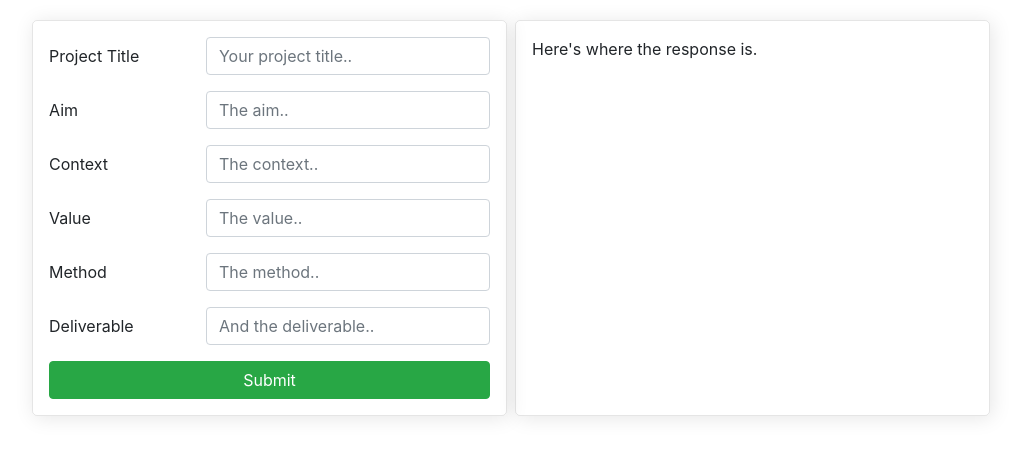
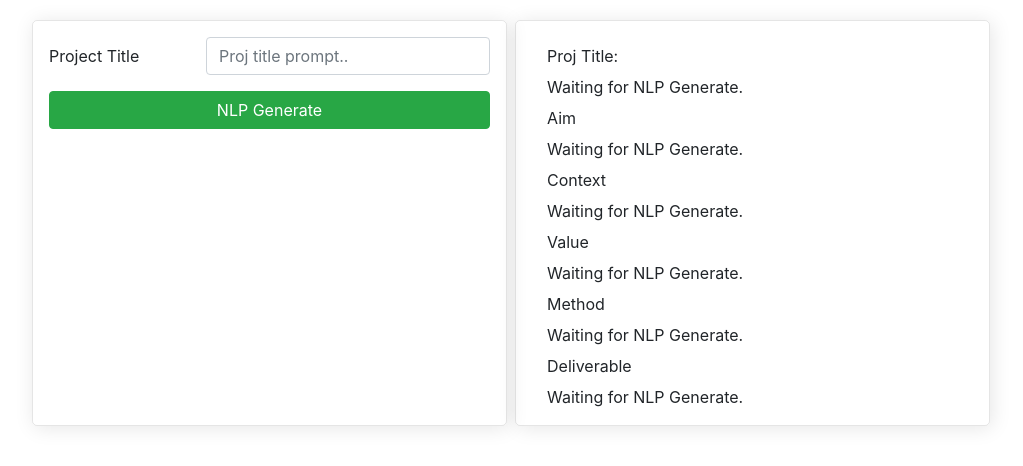
Before and after one commit to aggy-k/yj_fast_ai, a website built with webpack: page index.html in a window 1280 px wide. Shown: the whole page, without its empty margins (129-1152 px from the left). Built offline with nearby package versions, Linux system fonts and the light colour scheme.

Commit message:
Input "proj title" prompt, and generate, parse, and show multiple output

```diff
--- a/index.html
+++ b/index.html
@@ -3,7 +3,7 @@
   <head>
     <meta charset="UTF-8">
     <link rel="stylesheet" href="https://stackpath.bootstrapcdn.com/bootstrap/4.3.1/css/bootstrap.min.css">
-
+    <script src='../static/client.js'></script>
     <link rel="stylesheet" href="css/style.css">
   </head>
   <body>
@@ -15,49 +15,39 @@
             <div class="form-group row">
               <label for="projectTitle" class="col-sm-4 col-form-label">Project Title</label>
               <div class="col-sm-8">
-                <input type="text" class="form-control" id="projectTitle" placeholder="Your project title..">
+                <input type="text" class="form-control" id="projectTitle" placeholder="Proj title prompt..">
               </div>
             </div>
-            <div class="form-group row">
-              <label for="projectAim" class="col-sm-4 col-form-label">Aim</label>
-              <div class="col-sm-8">
-                <input type="text" class="form-control" id="projectAim" placeholder="The aim..">
-              </div>
-            </div>
-            <div class="form-group row">
-              <label for="projectContext" class="col-sm-4 col-form-label">Context</label>
-              <div class="col-sm-8">
-                <input type="text" class="form-control" id="projectContext" placeholder="The context..">
-              </div>
-            </div>
-            <div class="form-group row">
-              <label for="projectValue" class="col-sm-4 col-form-label">Value</label>
-              <div class="col-sm-8">
-                <input type="text" class="form-control" id="projectValue" placeholder="The value..">
-              </div>
-            </div>
-            <div class="form-group row">
-              <label for="projectMethod" class="col-sm-4 col-form-label">Method</label>
-              <div class="col-sm-8">
-                <input type="text" class="form-control" id="projectMethod" placeholder="The method..">
-              </div>
-            </div>
-            <div class="form-group row">
-              <label for="projectDeliverable" class="col-sm-4 col-form-label">Deliverable</label>
-              <div class="col-sm-8">
-                <input type="text" class="form-control" id="projectDeliverable" placeholder="And the deliverable..">
-              </div>
-            </div>
-            <button id='analyze-button' type='button' onclick='analyze()' class="btn btn-success w-100">Submit</button>
+            <button id='analyze-button' type='button' onclick='analyze()' class="btn btn-success w-100">NLP Generate</button>
           </form>
-
         </div>
-        <div class="col-12 col-md-5 p-3 m-1 box" id="result-label">
-          Here's where the response is.
+        <div class="col-12 col-md-5 p-3 m-1 box">
+          <label for="gentitle" class="col-sm-4 col-form-label">Proj Title:</label>
+          <div class="col-sm-8" id="gentitle">
+          Waiting for NLP Generate.
+          </div>
+          <label for="genaim" class="col-sm-4 col-form-label">Aim</label>
+          <div class="col-sm-8" id="genaim">
+          Waiting for NLP Generate.
+          </div>
+          <label for="gencont" class="col-sm-4 col-form-label">Context</label>
+          <div class="col-sm-8" id="gencont">
+          Waiting for NLP Generate.
+          </div>
+          <label for="genval" class="col-sm-4 col-form-label">Value</label>
+          <div class="col-sm-8" id="genval">
+          Waiting for NLP Generate.
+          </div>
+          <label for="genmethod" class="col-sm-4 col-form-label">Method</label>
+          <div class="col-sm-8" id="genmethod">
+          Waiting for NLP Generate.
+          </div>
+          <label for="gendeli" class="col-sm-4 col-form-label">Deliverable</label>
+          <div class="col-sm-8" id="gendeli">
+          Waiting for NLP Generate.
+          </div>
         </div>
       </div>
     </div>
-
-    <script src="bundle.js"></script>
   </body>
 </html>
--- a/src/index.js
+++ b/src/index.js
@@ -34,7 +34,12 @@ function analyze() {
     xhr.onload = function(e) {
         if (this.readyState === 4) {
             var response = JSON.parse(e.target.responseText);
-            el('result-label').innerHTML = `Result = ${response['result']}`; // This is to show the result on the HTML
+            el('gentitle').innerHTML = `${response['title']}`; // This is to show the result on the HTML
+            el('genaim').innerHTML = `${response['aim']}`; // This is to show the result on the HTML
+            el('gencont').innerHTML = `${response['cont']}`; // This is to show the result on the HTML
+            el('genval').innerHTML = `${response['val']}`; // This is to show the result on the HTML
+            el('genmethod').innerHTML = `${response['method']}`; // This is to show the result on the HTML
+            el('gendeli').innerHTML = `${response['deli']}`; // This is to show the result on the HTML
         }
         el('analyze-button').innerHTML = 'Analyze';
     }
@@ -44,7 +49,8 @@ function analyze() {
     // I assume it will be something like:
     // xhr.send({projectTitle: projectTitle, projectAim: projectAim, etc......})
 
-    // var fileData = new FormData();
+    var fileData = new FormData();
     // fileData.append('file', uploadFiles[0]);
-    // xhr.send(fileData);
+    fileData.append('projectTitle', projectTitle);
+    xhr.send(fileData);
 }
```
